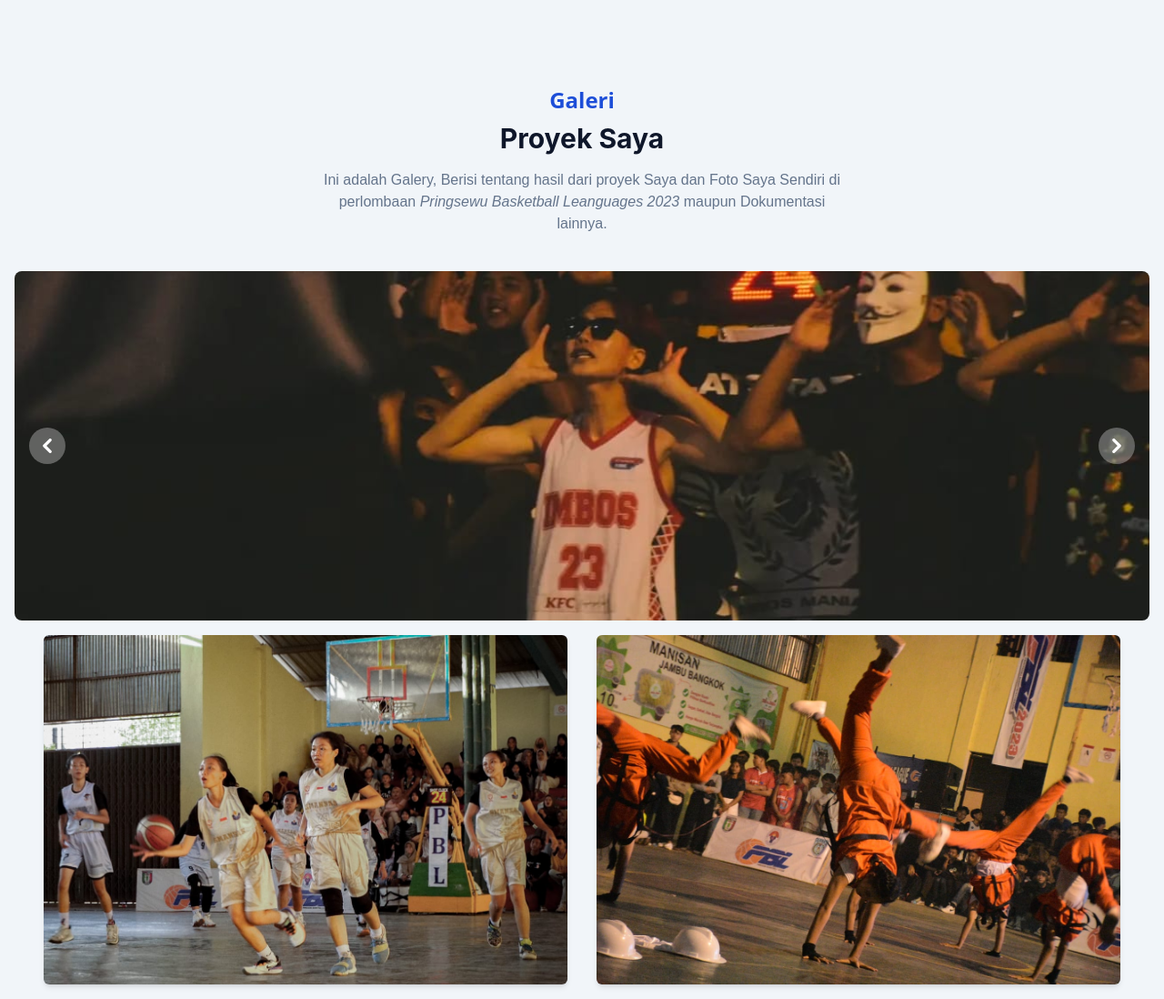
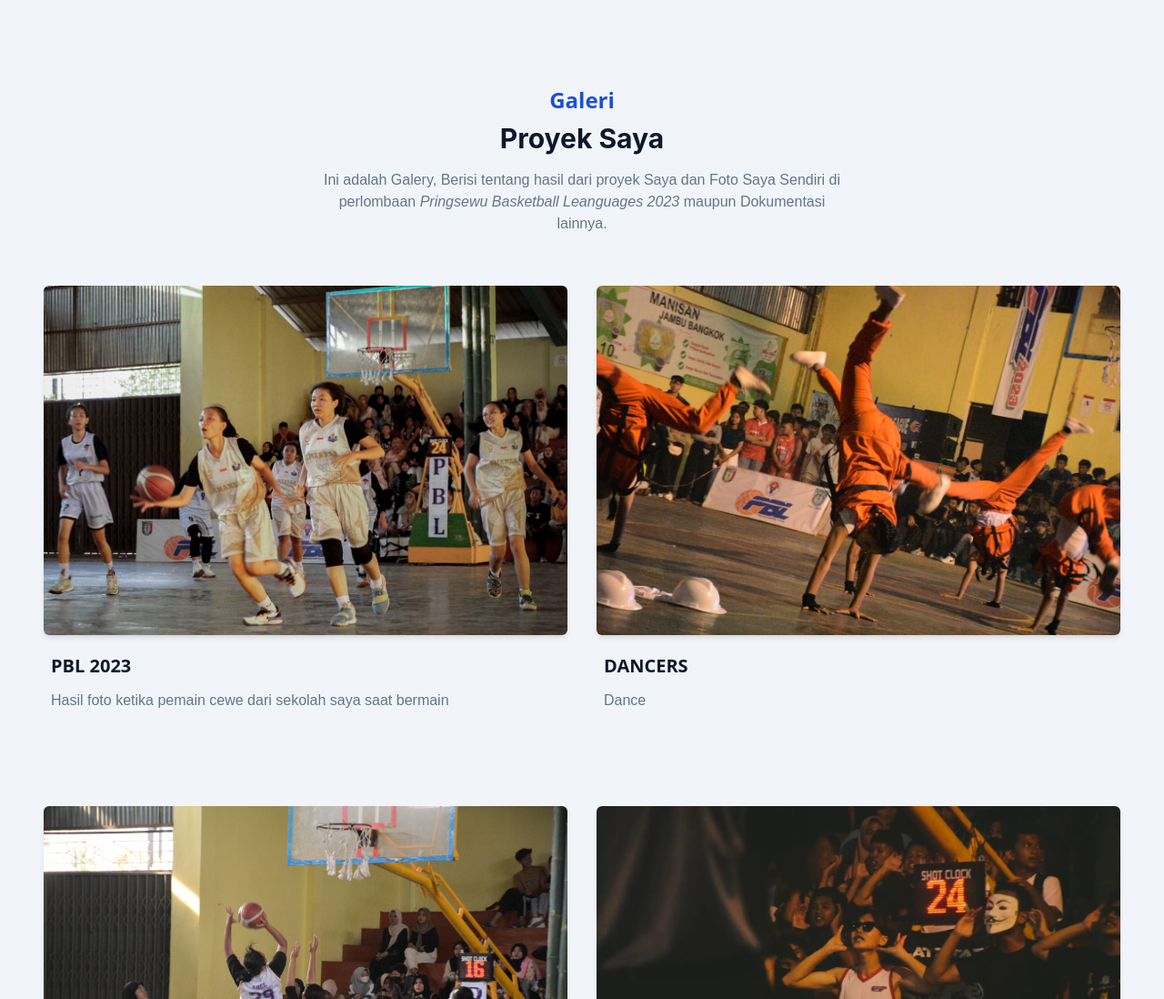
Before and after one commit to arifatandika25/arifatandika25.github.io, a website: page index.html in a window 1280 px wide. Shown: the part 1414-2512 px from the top of the page at 91% size. Drawn offline with nearby package versions, Linux system fonts and the light colour scheme.

Commit message:
change error

```diff
--- a/index.html
+++ b/index.html
@@ -146,53 +146,7 @@
         </div>
 
         <!-- carousel  -->
-        <div id="gallery" class="relative w-full" data-carousel="slide">
-          <div class="relative h-56 overflow-hidden rounded-lg md:h-96">
-            <div class="hidden duration-700 ease-in-out" data-carousel-item>
-              <img src="img/fotocewe.jpeg" width="w-75" class="absolute block max-w-full h-auto -translate-x-1/2 -translate-y-1/2 top-1/2 left-1/2" alt="" />
-            </div>
-            <!-- Item 2 -->
-            <div class="hidden duration-700 ease-in-out" data-carousel-item="active">
-              <img src="img/drible.jpeg" width="w-75" class="absolute block max-w-full h-auto -translate-x-1/2 -translate-y-1/2 top-1/2 left-1/2" alt="" />
-            </div>
 
-            <div class="hidden duration-700 ease-in-out" data-carousel-item>
-              <img src="img/foto2.jpg" width="w-75" class="absolute block max-w-full h-auto -translate-x-1/2 -translate-y-1/2 top-1/2 left-1/2" alt="" />
-            </div>
-
-            <div class="hidden duration-700 ease-in-out" data-carousel-item>
-              <img src="img/supporter.jpeg" width="w-75" class="absolute block max-w-full h-auto -translate-x-1/2 -translate-y-1/2 top-1/2 left-1/2" alt="" />
-            </div>
-            <div class="hidden duration-700 ease-in-out" data-carousel-item>
-              <img src="img/foto1.jpg" width="w-75" class="absolute block max-w-full h-auto -translate-x-1/2 -translate-y-1/2 top-1/2 left-1/2" alt="" />
-            </div>
-          </div>
-          <!-- Slider controls -->
-          <button
-            type="button"
-            class="absolute top-0 start-0 z-30 flex items-center justify-center h-full px-4 cursor-pointer group focus:outline-none"
-            data-carousel-prev
-          >
-            <span
-              class="inline-flex items-center justify-center w-10 h-10 rounded-full bg-white/30 dark:bg-gray-800/30 group-hover:bg-white/50 dark:group-hover:bg-gray-800/60 group-focus:ring-4 group-focus:ring-white dark:group-focus:ring-gray-800/70 group-focus:outline-none"
-            >
-              <svg class="w-4 h-4 text-white dark:text-gray-800 rtl:rotate-180" aria-hidden="true" xmlns="http://www.w3.org/2000/svg" fill="none" viewBox="0 0 6 10">
-                <path stroke="currentColor" stroke-linecap="round" stroke-linejoin="round" stroke-width="2" d="M5 1 1 5l4 4" />
-              </svg>
-              <span class="sr-only">Previous</span>
-            </span>
-          </button>
-          <button type="button" class="absolute top-0 end-0 z-30 flex items-center justify-center h-full px-4 cursor-pointer group focus:outline-none" data-carousel-next>
-            <span
-              class="inline-flex items-center justify-center w-10 h-10 rounded-full bg-white/30 dark:bg-gray-800/30 group-hover:bg-white/50 dark:group-hover:bg-gray-800/60 group-focus:ring-4 group-focus:ring-white dark:group-focus:ring-gray-800/70 group-focus:outline-none"
-            >
-              <svg class="w-4 h-4 text-white dark:text-gray-800 rtl:rotate-180" aria-hidden="true" xmlns="http://www.w3.org/2000/svg" fill="none" viewBox="0 0 6 10">
-                <path stroke="currentColor" stroke-linecap="round" stroke-linejoin="round" stroke-width="2" d="m1 9 4-4-4-4" />
-              </svg>
-              <span class="sr-only">Next</span>
-            </span>
-          </button>
-        </div>
         <!-- carousel end -->
 
         <div class="w-full px-4 flex flex-wrap justify-center">
```
